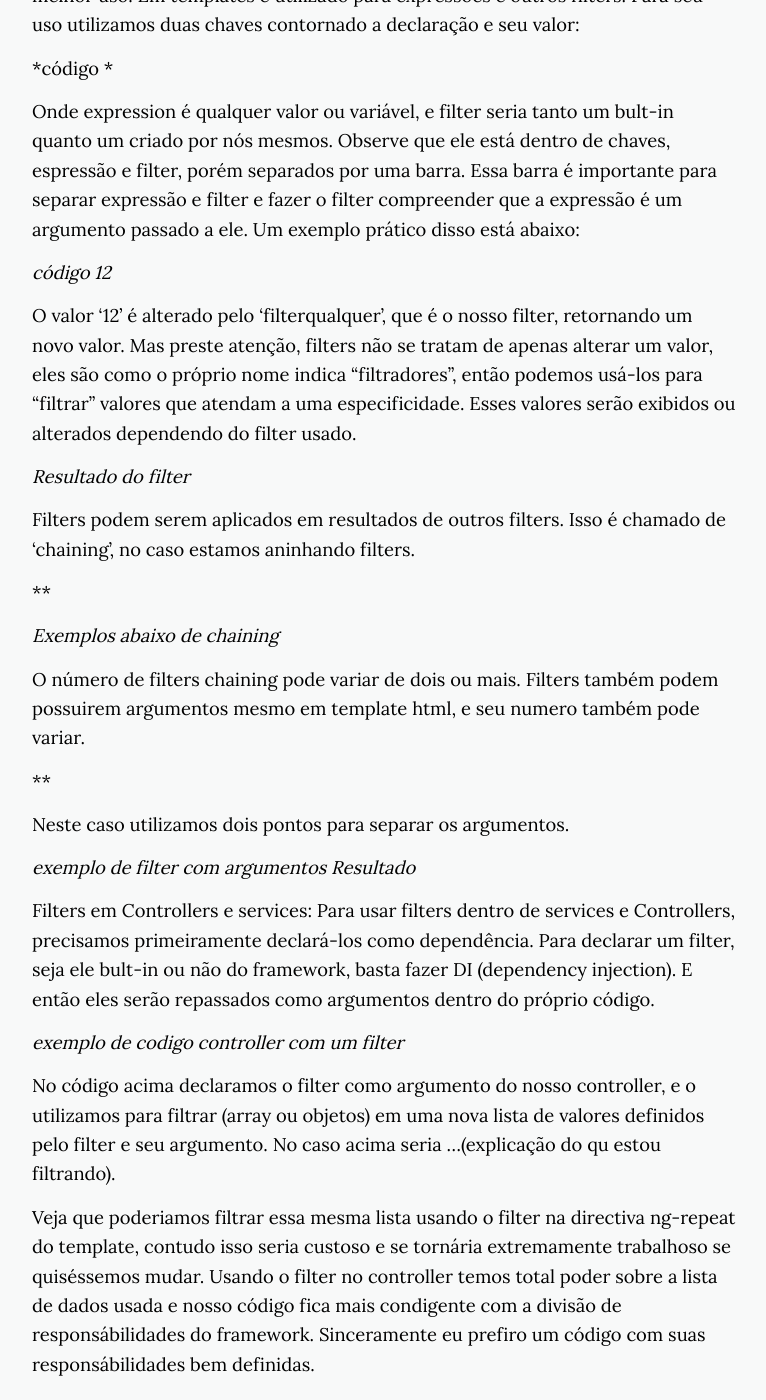
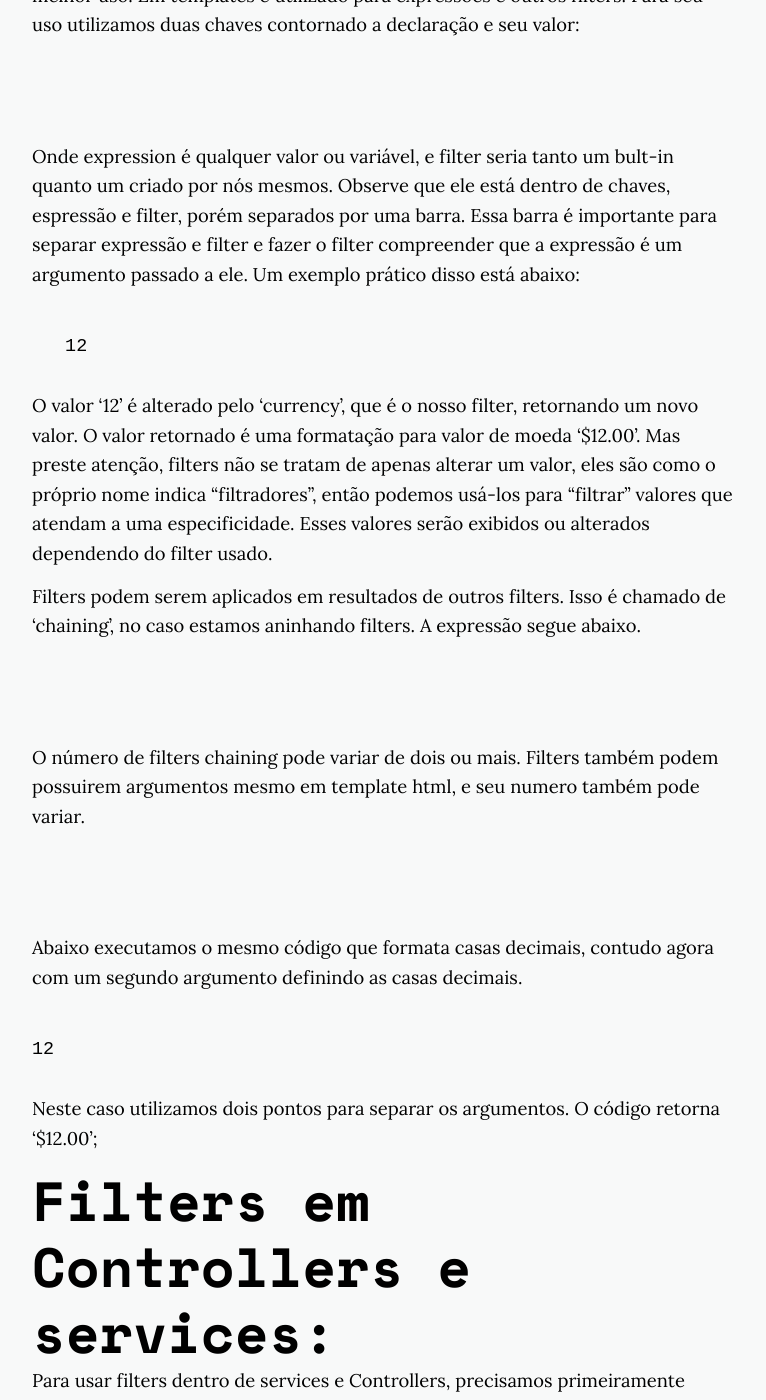
Before and after one commit to Nabucodono5or/Nabucodono5or.github.io, a Jekyll site: the page built from _posts/2019-08-10-nova-materia.markdown, in a window 1280 px wide and 1400 px high, scrolled down 1165 px. Shown: the whole window, without its empty margins (256-1022 px from the left). Built offline with Jekyll 4.4.1, drawn with Linux system fonts in a browser that asks for light colours; nearby versions of some CDN libraries; some of the changed text lies outside the part shown.

Commit message:
terminado a escrita e codificação do artigo

```diff
--- a/_posts/2019-08-10-nova-materia.markdown
+++ b/_posts/2019-08-10-nova-materia.markdown
@@ -19,35 +19,84 @@
 Para o uso em templates é bem simples, ainda que na minha opnião não seja seu melhor uso. Em
 templates é utilizado para expressões e outros filters. Para seu uso utilizamos duas chaves {{}} contornado a declaração e seu valor:
 
- *código {{ expression | filter }}*
+~~~Javascript
 
+  {{ expression | filter }}
+
+~~~
  Onde expression é qualquer valor ou variável, e filter seria tanto um bult-in quanto um criado por nós mesmos. Observe que ele está dentro de chaves, espressão e filter, porém separados por uma barra. Essa barra é importante para separar expressão e filter e fazer o filter compreender que a expressão é um argumento passado a ele. Um exemplo prático disso está abaixo:
 
- *código {{ 12 | filterqualquer }}*
+ ~~~Javascript
 
-  O valor '12' é alterado pelo 'filterqualquer', que é o nosso filter, retornando um novo valor. Mas preste atenção, filters não se tratam de apenas alterar um valor, eles são como o próprio nome indica "filtradores", então podemos usá-los para "filtrar" valores que atendam a uma especificidade. Esses valores serão exibidos ou alterados dependendo do filter usado.
+   {{ 12 | currency }}
 
- *Resultado do filter*
+ ~~~
 
- Filters podem serem aplicados em resultados de outros filters. Isso é chamado de 'chaining', no caso estamos aninhando filters.
+  O valor '12' é alterado pelo 'currency', que é o nosso filter, retornando um novo valor. O valor retornado é uma formatação para valor de moeda '$12.00'. Mas preste atenção, filters não se tratam de apenas alterar um valor, eles são como o próprio nome indica "filtradores", então podemos usá-los para "filtrar" valores que atendam a uma especificidade. Esses valores serão exibidos ou alterados dependendo do filter usado.
 
-*{{ expression | filter1 | filter2 | ... }}*
 
- *Exemplos abaixo de chaining*
+ Filters podem serem aplicados em resultados de outros filters. Isso é chamado de 'chaining', no caso estamos aninhando filters. A expressão segue abaixo.
+
+ ~~~Javascript
+
+{{ expression | filter1 | filter2 | ... }}
+
+ ~~~
 
 O número de filters chaining pode variar de dois ou mais. Filters também podem possuirem argumentos mesmo em template html, e seu numero também pode variar.
 
-*{{ expression | filter:argument1:argument2:... }}*
+~~~Javascript
 
-Neste caso utilizamos dois pontos para separar os argumentos.
+{{ expression | filter:argument1:argument2:... }}
 
-*exemplo de filter com argumentos*
-*Resultado*
+~~~
 
-Filters em Controllers e services:
+Abaixo executamos o mesmo código que formata casas decimais, contudo agora com um segundo argumento definindo as casas decimais.
+
+~~~Javascript
+
+{{ 12 | currency:'$':'2' }}
+
+~~~
+
+Neste caso utilizamos dois pontos para separar os argumentos. O código retorna '$12.00';
+
+# Filters em Controllers e services:
 Para usar filters dentro de services e Controllers, precisamos primeiramente declará-los como dependência. Para declarar um filter, seja ele bult-in ou não do framework, basta fazer DI (dependency injection). E então eles serão repassados como argumentos dentro do próprio código.
 
-*exemplo de codigo controller com um filter*
+~~~Javascript
+
+(function () {
+
+  function FilterContorller(filterFilter) {
+    this.pokemon = [
+      {
+        nome: 'Chamander',
+        tipo: 'Fogo',
+      },
+      {
+        nome: 'Bulbasaur',
+        tipo: 'Planta',
+      },
+      {
+        nome: 'Squirtle',
+        tipo: 'Água',
+      },
+      {
+        nome: 'Arcanaine',
+        tipo: 'Fogo',
+      }
+    ];
+
+    this.pokemonFiltrados = filterFilter(this.pokemon, 'Fogo');
+  }
+
+  angular.module('myApp', [])
+    .controller('FilterContorller', ['filterFilter', FilterContorller]);
+
+})()
+
+~~~
 
 No código acima declaramos o filter como argumento do nosso controller, e o utilizamos para filtrar (array ou objetos) em uma nova lista de valores definidos pelo filter e seu argumento. No caso acima seria ...(explicação do qu estou filtrando).
 
@@ -55,11 +104,54 @@
 
 Abaixo seu uso no html onde usamos o ng-repeat para trabalhar com somente uma lista, que pode ser alterada quando quisermos e de diversas formas dento do controller através de outros filters.
 
-*código html*
+~~~HTML
+
+<body ng-app="myApp">
+  <div ng-controller="FilterContorller as $ctrl">
+    <p ng-repeat="pokemon in $ctrl.pokemonFiltrados">
+      {{ pokemon.nome }} - Tipo: {{ pokemon.tipo }}
+    </p>
+  </div>
+</body>
+
+~~~
 
 No uso de services realizamos os mesmos passos: declaramos o filter como dependencia e o usamos para filtrar os valores da lista. No código usamos um método para alterar o valor e retorná-lo.
 
-*código abaxo de um service*
+~~~Javascript
+
+function FilterService(filterFilter) {
+  this.pokemon = [
+    {
+      nome: 'Chamander',
+      tipo: 'Fogo',
+    },
+    {
+      nome: 'Bulbasaur',
+      tipo: 'Planta',
+    },
+    {
+      nome: 'Squirtle',
+      tipo: 'Água',
+    },
+    {
+      nome: 'Arcanaine',
+      tipo: 'Fogo',
+    }
+  ];
+
+
+  this.filtrePokemonPorTipo = function filtrePokemonPorTipo(tipo) {
+    this.pokemonFiltrados = filterFilter(this.pokemon, tipo);
+    return this.pokemonFiltrados;
+  }
+}
+
+angular.module('myApp', [])
+  .service('FilterService', ['filterFilter', FilterService])
+  .controller('FilterContorller', ['FilterService', FilterContorller]);
+
+~~~
 
 É possível usar filters não somente em services e Controllers, ele tamém é usável em directivas.
 Filters são uma mão na roda principalmente se você quer práticidade, manipular dados se tornou uma tarefa bastante rotineira ao programar hoje, então por que não deixá-la simples?
```
